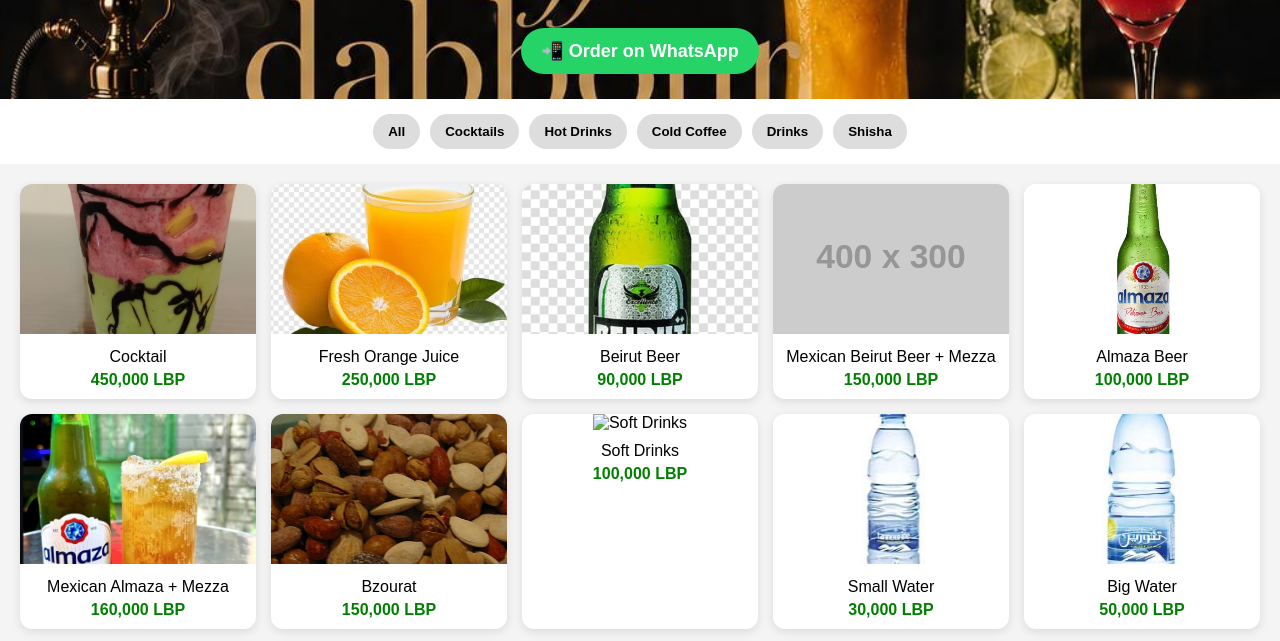
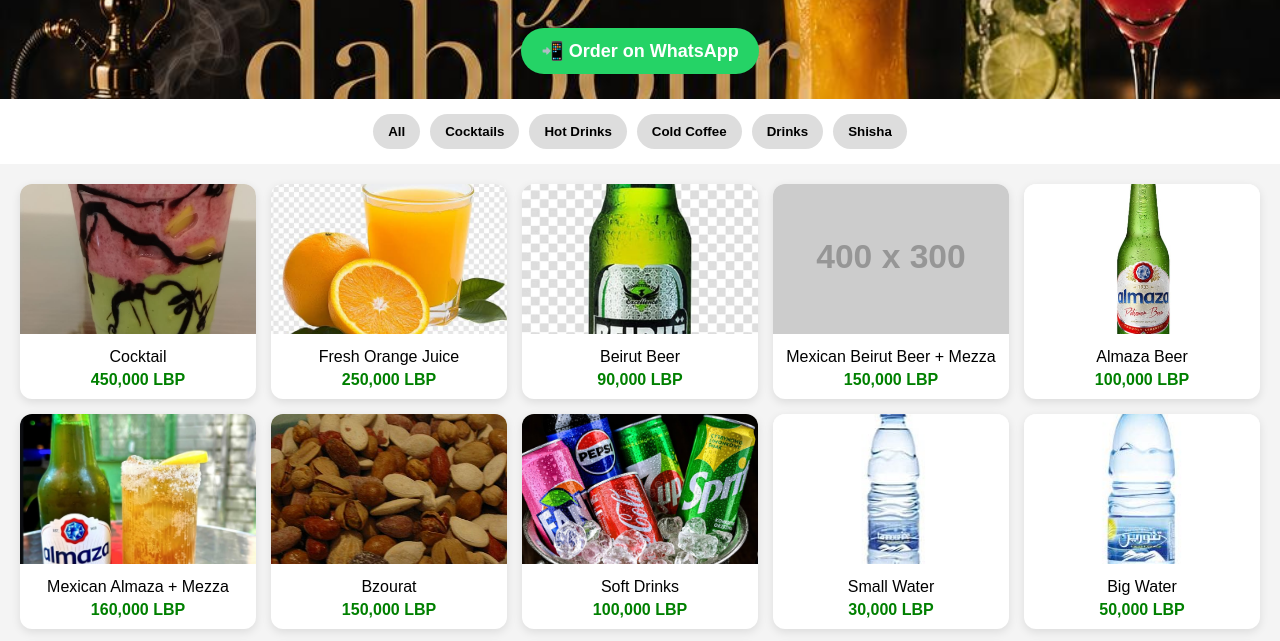
Before and after one commit to youssef132001/dabbour-cafe, a plain HTML site: page index.html in a window 1280 px wide. Shown: the part 110-751 px from the top of the page. Drawn offline with Linux system fonts and the light colour scheme; placeholder pictures from the web are drawn by us.

Commit message:
Update index.html

```diff
--- a/index.html
+++ b/index.html
@@ -156,7 +156,7 @@
     </div>
 
     <div class="item drinks">
-        <img src="Soft_Drinks.jpeg" alt="Soft Drinks">
+        <img src="Soft-Drinks.jpeg" alt="Soft Drinks">
         <div class="info">Soft Drinks<div class="price">100,000 LBP</div></div>
     </div>
 
```
